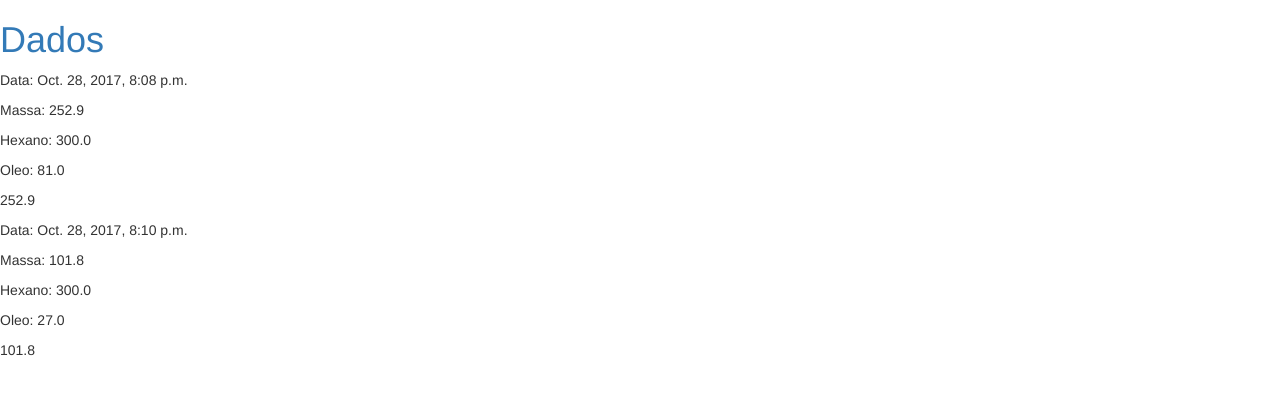
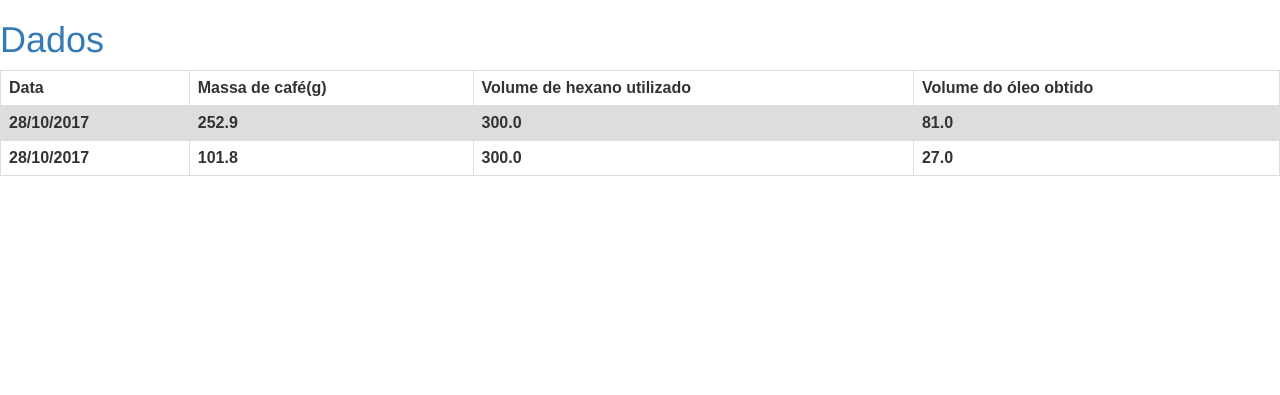
Before and after one commit to blamassa/Tai2django, a Django app: page / in a window 1280 px wide. Shown: the top 395 px of the page. Run offline with Django 3.2, Linux system fonts and the light colour scheme; data comes from the database, SQL or seed files in the repository; both versions use the stored data as it was before the commit; lists and menus that the app fills with data are empty; some libraries are stand-ins or nearby versions.

Commit message:
Updated tables

```diff
--- a/dado/models.py
+++ b/dado/models.py
@@ -1,16 +1,30 @@
 from django.db import models
+from django.db.models import F
 from django.utils import timezone
 
 # Create your models here.
 
 class Dado(models.Model):
-	massa = models.CharField(verbose_name = 'Massa de cafe(g)', max_length = 10)
-	hexano = models.CharField(verbose_name = 'Volume de hexano utilizado', max_length = 10)
-	oleo = models.CharField(verbose_name = 'Volume de oleo obtido(ml)', max_length = 10)
-	data = models.DateTimeField(verbose_name = 'Data da extracao', null = True, default = timezone.now)
+
+	massa = models.FloatField(verbose_name = 'Massa de cafe(g)', blank = False)
+	hexano = models.FloatField(verbose_name = 'Volume de hexano utilizado', blank = False)
+	oleo = models.FloatField(verbose_name = 'Volume de oleo obtido(ml)', blank = False)
+	data = models.DateTimeField(verbose_name = 'Data da extracao', max_length = 100)
+
 
 	def __str__(self):
-		return self.massa
+    		return self.massa
+
+	def get_massa(self):
+    		return self.massa
+
+	def get_hexano(self):
+    		return self.massa
+
+	def get_oleo(self):
+    		return self.oleo
 
     #def __str__(self):
     #    return self.massa
+
+#relacao = Dado.objects.all().annotate(value = (84.6 * F('oleo'))/F('massa'))
--- /dev/null
+++ b/dado/static/style.css
@@ -0,0 +1,15 @@
+table {
+  font-family: arial, sans-serif;
+  border-collapse: collapse;
+  width: 100%;
+}
+
+td, th {
+  border: 1px solid #dddddd;
+  text-align: left;
+  padding: 8px;
+}
+
+tr:nth-child(even) {
+  background-color: #dddddd;
+}
--- a/dado/templates/index.html
+++ b/dado/templates/index.html
@@ -9,16 +9,37 @@
     <body>
         <div>
             <h1><a href="/">Dados</a></h1>
+
         </div>
-
+        <!--
         {% for dado in dado %}
             <div>
-                <p>Data: {{ dado.data }}</p>
+                <p>Data: {{ dado.data|date:"d/m/Y" }}</p>
                 <p>Massa: {{ dado.massa }}</p>
                 <p>Hexano: {{ dado.hexano }}</p>
                 <p>Oleo: {{ dado.oleo }}</p>
+                <p>Relação: {{ dado.relacao }}</p>
                 <p>{{ dado.massa|linebreaksbr }}</p>
             </div>
-        {% endfor %}
+        {% endfor %} -->
+
+        <table>
+            <tr>
+                <th>Data</th>
+                <th>Massa de café(g)</th>
+                <th>Volume de hexano utilizado</th>
+                <th>Volume do óleo obtido</th>
+            </tr>
+            {% for dado in dado %}
+            <tr>
+                <th>{{ dado.data|date:"d/m/Y" }}</th>
+                <th>{{ dado.massa }}</th>
+                <th>{{ dado.hexano }}</th>
+                <th>{{ dado.oleo }}</th>
+                <!--<th>{{ dado.massa|linebreaksbr }}</th>-->
+            </tr>
+            {% endfor %}
+        </table>
+
     </body>
 </html>
--- a/dado/views.py
+++ b/dado/views.py
@@ -1,8 +1,13 @@
 from django.shortcuts import render
 from .models import Dado
+import datetime
 
 # Create your views here.
 
 def dado(request):
 	dado = Dado.objects.order_by('data')
+	#oleo = dado.objects.all().oleo
+	#massa = dado.objects.all().massa
+	#relacao = (84.6*oleo)/(massa)
+	#dado.append(relacao)
 	return render(request, 'index.html',{'dado':dado})
```
Also changed, not shown: dado/migrations/0003_auto_20171028_2002.py (deleted), db.sqlite3 (deleted), 1 other file.
